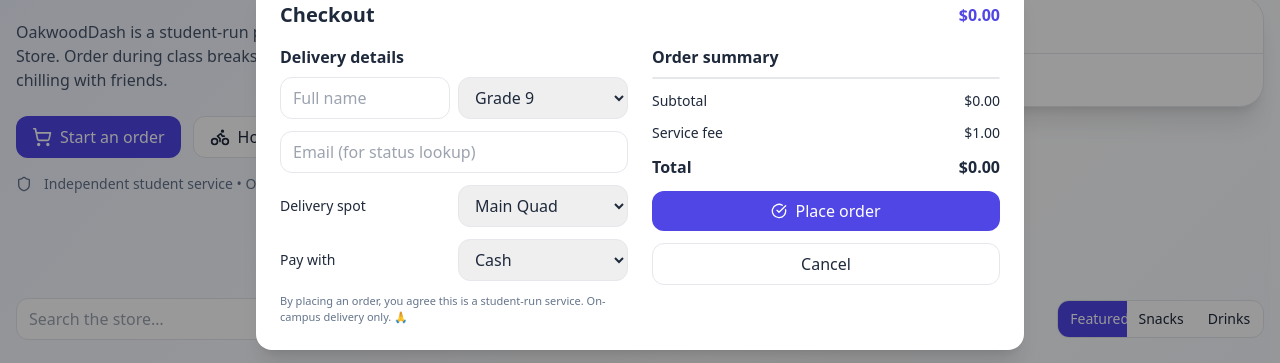
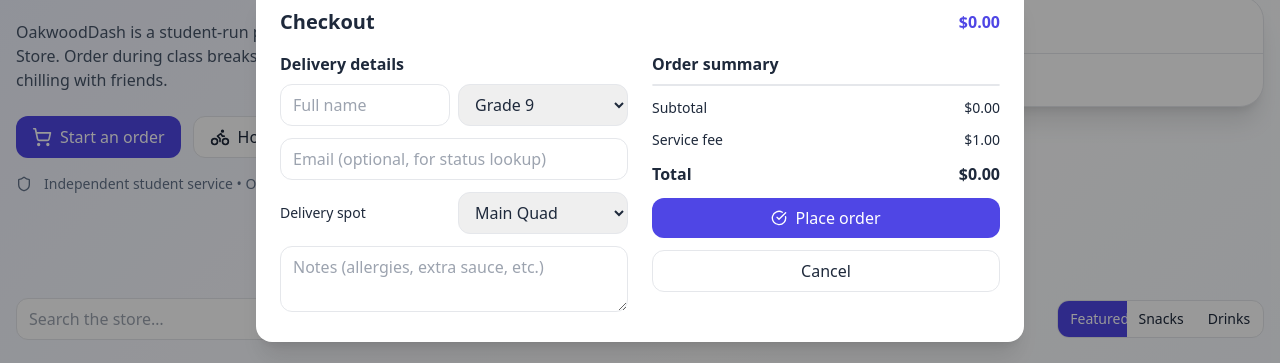
Before and after one commit to MerowFartaj/OakSnack, a React (Vite) app: page / in a window 1280 px wide. Both pictures are taken after a click on the button "Cart". Shown: the part 237-600 px from the top of the page. Built offline with nearby package versions, Linux system fonts and the light colour scheme; grey boxes are pictures that could not be loaded; the HTML template or start-up script is replaced by a standard one.

Commit message:
Update CheckoutModal.tsx

```diff
--- a/src/components/CheckoutModal.tsx
+++ b/src/components/CheckoutModal.tsx
@@ -1,5 +1,6 @@
+// src/components/CheckoutModal.tsx
 import React, { useState } from "react";
-import { CheckCircle, Loader2 } from "lucide-react";
+import { Loader2, CheckCircle } from "lucide-react";
 import { currency } from "../utils";
 
 const LOCATIONS = [
@@ -12,47 +13,39 @@
   "College Counseling",
 ];
 
-export type CheckoutPayload = {
-  customer: { name: string; grade: string; email: string };
-  location: string;
-  payment: string;
-  slot: { id: string; label: string };
-};
-
 export default function CheckoutModal({
+  onClose,
   cart,
   subtotal,
   fee,
   total,
-  onClose,
   onPlace,
 }: {
-  cart: { key: string; id: string; name: string; price: number; qty: number }[];
+  onClose: () => void;
+  cart: any[];
   subtotal: number;
   fee: number;
   total: number;
-  onClose: () => void;
-  onPlace: (payload: CheckoutPayload) => void;
+  onPlace: (payload: any) => void;
 }) {
   const [name, setName] = useState("");
   const [grade, setGrade] = useState("9");
   const [email, setEmail] = useState("");
   const [location, setLocation] = useState(LOCATIONS[0]);
-  const [payment, setPayment] = useState("Cash");
+  const [notes, setNotes] = useState("");
   const [placing, setPlacing] = useState(false);
 
   function place() {
-    if (!name.trim()) { alert("Please enter your name"); return; }
+    if (!cart || cart.length === 0) return;
+    if (!name.trim()) {
+      alert("Please enter your name");
+      return;
+    }
     setPlacing(true);
     setTimeout(() => {
-      onPlace({
-        customer: { name, grade, email },
-        location,
-        payment,
-        slot: { id: "LUNCH", label: "High School Lunch" },
-      });
+      onPlace({ name, grade, email, location, notes });
       setPlacing(false);
-    }, 300);
+    }, 400);
   }
 
   return (
@@ -69,27 +62,53 @@
             <div className="font-semibold mb-2">Delivery details</div>
             <div className="space-y-3">
               <div className="grid grid-cols-2 gap-2">
-                <input className="rounded-xl border px-3 py-2" placeholder="Full name" value={name} onChange={(e) => setName(e.target.value)} />
-                <select className="rounded-xl border px-3 py-2" value={grade} onChange={(e)=>setGrade(e.target.value)}>
-                  {(["9","10","11","12"]).map((g)=> <option key={g} value={g}>Grade {g}</option>)}
+                <input
+                  className="rounded-xl border px-3 py-2"
+                  placeholder="Full name"
+                  value={name}
+                  onChange={(e) => setName(e.target.value)}
+                />
+                <select
+                  className="rounded-xl border px-3 py-2"
+                  value={grade}
+                  onChange={(e) => setGrade(e.target.value)}
+                >
+                  {["9", "10", "11", "12"].map((g) => (
+                    <option key={g} value={g}>
+                      Grade {g}
+                    </option>
+                  ))}
                 </select>
               </div>
-              <input className="rounded-xl border px-3 py-2 w-full" placeholder="Email (for status lookup)" value={email} onChange={(e) => setEmail(e.target.value)} />
+
+              <input
+                className="rounded-xl border px-3 py-2 w-full"
+                placeholder="Email (optional, for status lookup)"
+                value={email}
+                onChange={(e) => setEmail(e.target.value)}
+              />
+
               <div className="grid grid-cols-2 gap-2 items-center">
                 <label className="text-sm">Delivery spot</label>
-                <select className="rounded-xl border px-3 py-2" value={location} onChange={(e)=>setLocation(e.target.value)}>
-                  {LOCATIONS.map((l)=> <option key={l} value={l}>{l}</option>)}
+                <select
+                  className="rounded-xl border px-3 py-2"
+                  value={location}
+                  onChange={(e) => setLocation(e.target.value)}
+                >
+                  {LOCATIONS.map((l) => (
+                    <option key={l} value={l}>
+                      {l}
+                    </option>
+                  ))}
                 </select>
               </div>
-              <div className="grid grid-cols-2 gap-2 items-center">
-                <label className="text-sm">Pay with</label>
-                <select className="rounded-xl border px-3 py-2" value={payment} onChange={(e)=>setPayment(e.target.value)}>
-                  {['Cash','Apple Pay (in-person)','Venmo'].map((p)=> <option key={p} value={p}>{p}</option>)}
-                </select>
-              </div>
-              <div className="text-[11px] text-slate-500">
-                By placing an order, you agree this is a student-run service. On-campus delivery only. 🙏
-              </div>
+
+              <textarea
+                className="rounded-xl border px-3 py-2 w-full"
+                placeholder="Notes (allergies, extra sauce, etc.)"
+                value={notes}
+                onChange={(e) => setNotes(e.target.value)}
+              />
             </div>
           </div>
 
@@ -97,17 +116,24 @@
             <div className="font-semibold mb-2">Order summary</div>
             <div className="space-y-3">
               <div className="rounded-xl border bg-white divide-y">
-                {cart.map((line) => (
-                  <div key={line.key} className="p-3 text-sm flex items-start justify-between gap-3">
+                {cart.map((line: any) => (
+                  <div
+                    key={line.key}
+                    className="p-3 text-sm flex items-start justify-between gap-3"
+                  >
                     <div>
                       <div className="font-medium">
-                        {line.name} <span className="text-slate-500">×{line.qty}</span>
+                        {line.name}{" "}
+                        <span className="text-slate-500">×{line.qty}</span>
                       </div>
                     </div>
-                    <div className="text-slate-700">{currency(line.price * line.qty)}</div>
+                    <div className="text-slate-700">
+                      {currency(line.price * line.qty)}
+                    </div>
                   </div>
                 ))}
               </div>
+
               <div className="flex items-center justify-between text-sm">
                 <span>Subtotal</span>
                 <span>{currency(subtotal)}</span>
@@ -120,15 +146,27 @@
                 <span>Total</span>
                 <span>{currency(total)}</span>
               </div>
+
               <button
-                className={`w-full rounded-xl px-3 py-2 flex items-center gap-2 justify-center ${placing? 'bg-slate-300 text-slate-600':'bg-indigo-600 text-white'}`}
+                className={`w-full rounded-xl px-3 py-2 flex items-center gap-2 justify-center ${
+                  placing ? "bg-slate-300 text-slate-600" : "bg-indigo-600 text-white"
+                }`}
                 disabled={placing}
                 onClick={place}
               >
-                {placing ? <Loader2 className="h-4 w-4 animate-spin"/> : <CheckCircle className="h-4 w-4"/>}
+                {placing ? (
+                  <Loader2 className="h-4 w-4 animate-spin" />
+                ) : (
+                  <CheckCircle className="h-4 w-4" />
+                )}
                 {placing ? "Placing…" : "Place order"}
               </button>
-              <button className="w-full rounded-xl px-3 py-2 border" onClick={onClose}>Cancel</button>
+              <button
+                className="w-full rounded-xl px-3 py-2 border"
+                onClick={onClose}
+              >
+                Cancel
+              </button>
             </div>
           </div>
         </div>
```
